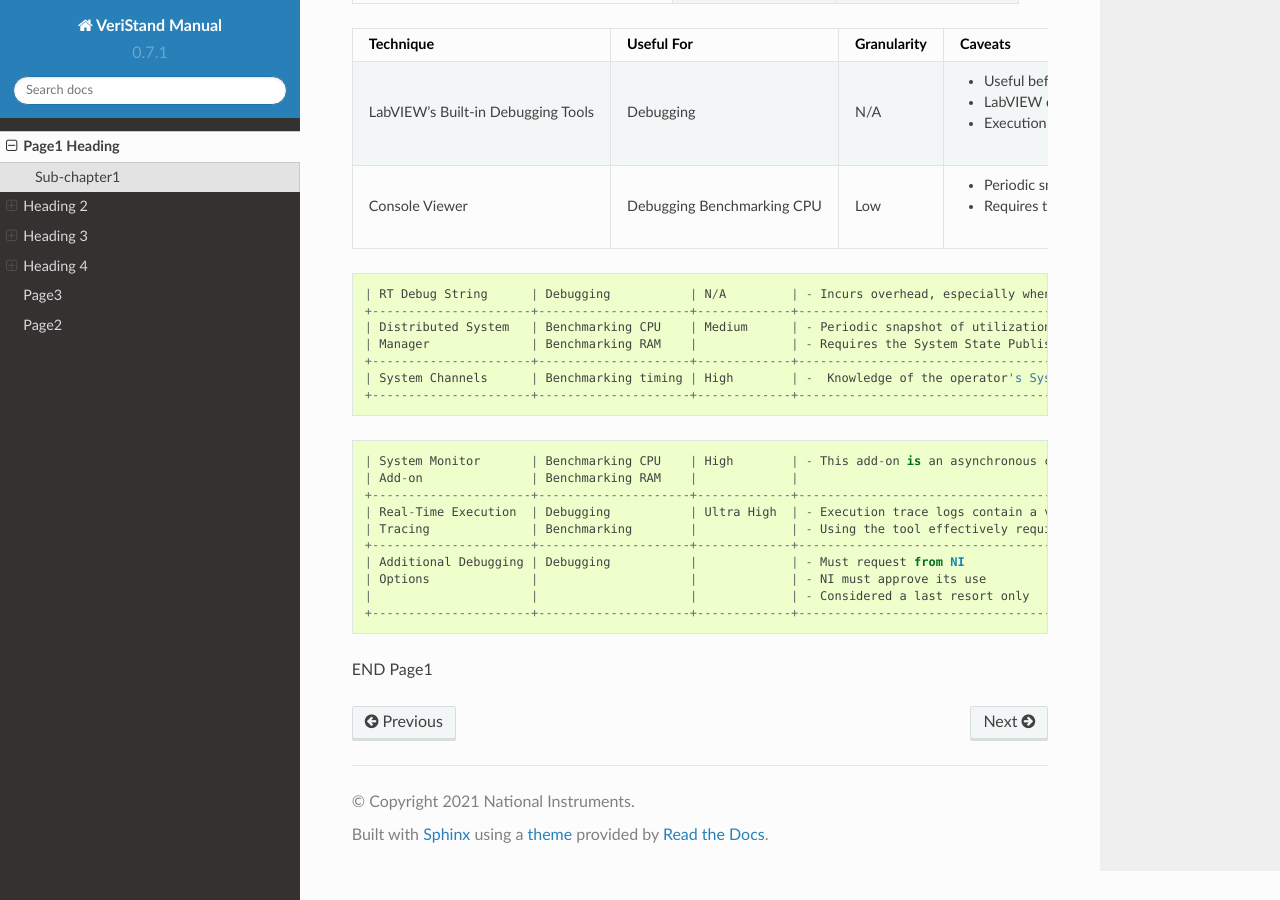
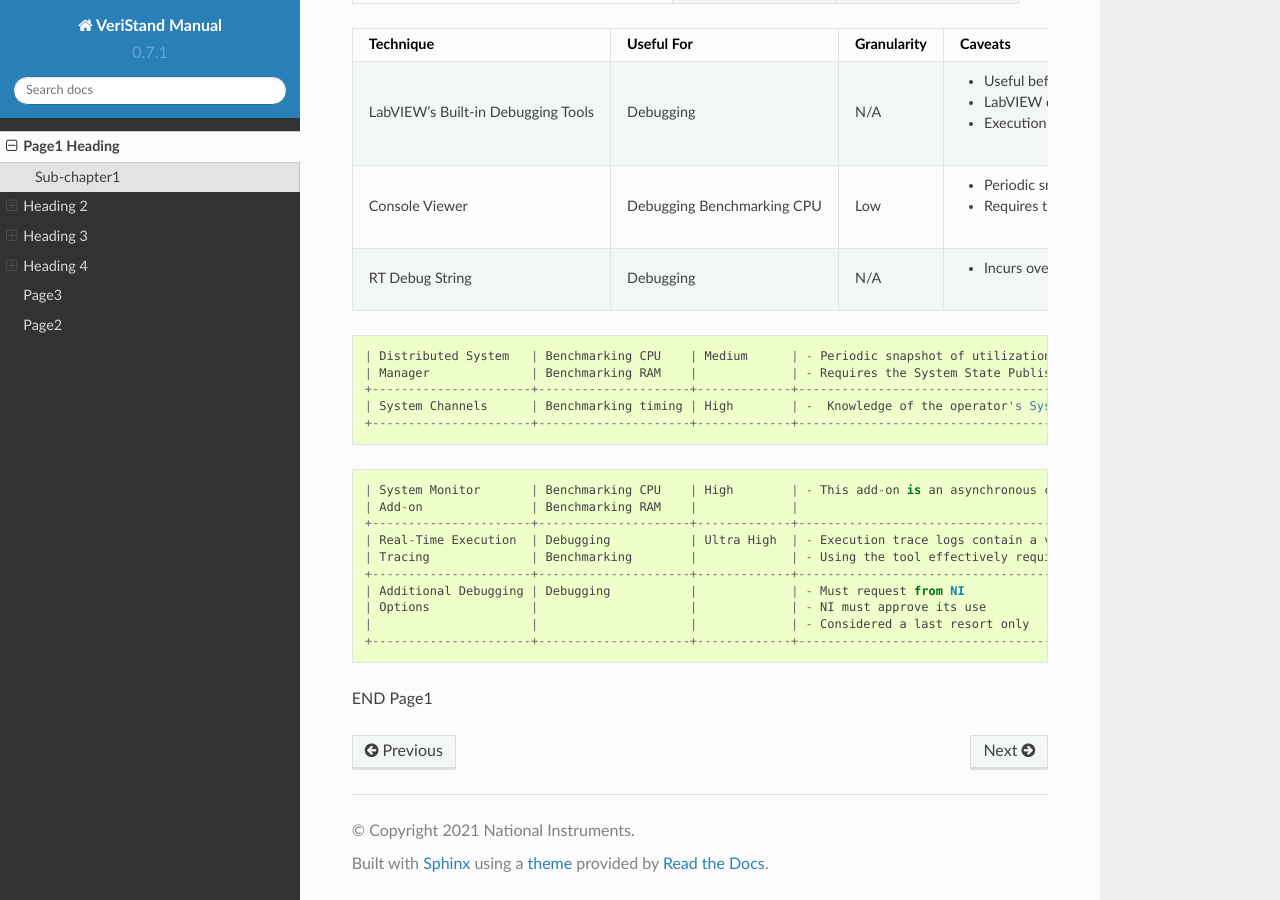
Before and after one commit to phutanu/GitHubPagesUsingRTD, a Sphinx documentation site: the page built from docs/Page1.md, in a window 1280 px wide and 900 px high, scrolled down 1593 px. Built offline with Sphinx 7.4.7 and the Read the Docs theme 2.0.0, drawn with Linux system fonts in a browser that asks for light colours.

Commit message:
Update Page1.md

````diff
--- a/docs/Page1.md
+++ b/docs/Page1.md
@@ -77,10 +77,10 @@ Some text
 | Console Viewer       | Debugging           | Low         | - Periodic snapshot of utilization, transients and spikes may be missed                                                            |
 |                      | Benchmarking CPU    |             | - Requires the RT Console Viewer daemon                                                                                            |
 +----------------------+---------------------+-------------+------------------------------------------------------------------------------------------------------------------------------------+
+| RT Debug String      | Debugging           | N/A         | - Incurs overhead, especially when the console window requires a redraw                                                            |
++----------------------+---------------------+-------------+------------------------------------------------------------------------------------------------------------------------------------+
 ```
 ```
-| RT Debug String      | Debugging           | N/A         | - Incurs overhead, especially when the console window requires a redraw                                                            |
-+----------------------+---------------------+-------------+------------------------------------------------------------------------------------------------------------------------------------+
 | Distributed System   | Benchmarking CPU    | Medium      | - Periodic snapshot of utilization, transients and spikes may be missed                                                            |
 | Manager              | Benchmarking RAM    |             | - Requires the System State Publisher daemon                                                                                       |
 +----------------------+---------------------+-------------+------------------------------------------------------------------------------------------------------------------------------------+
````
